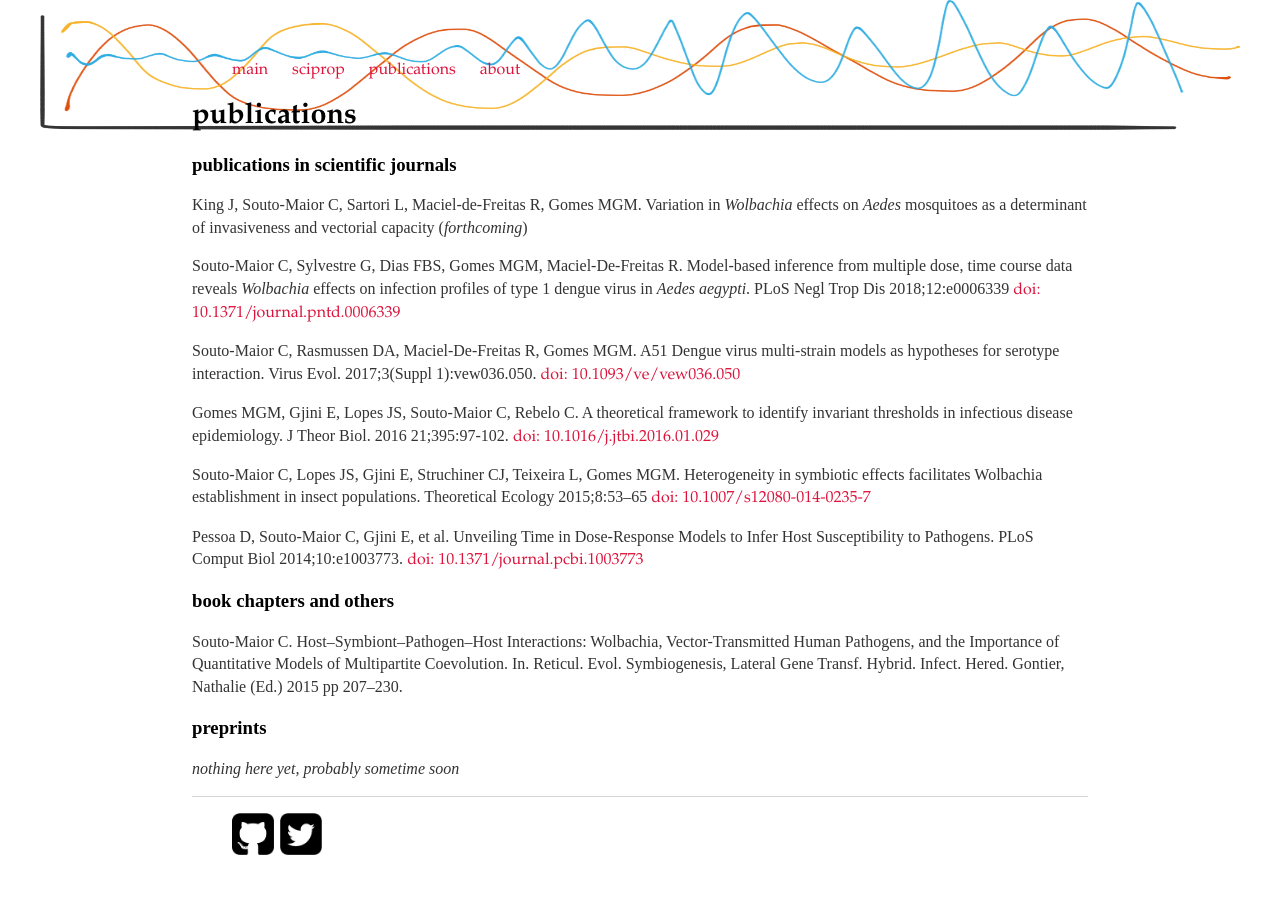
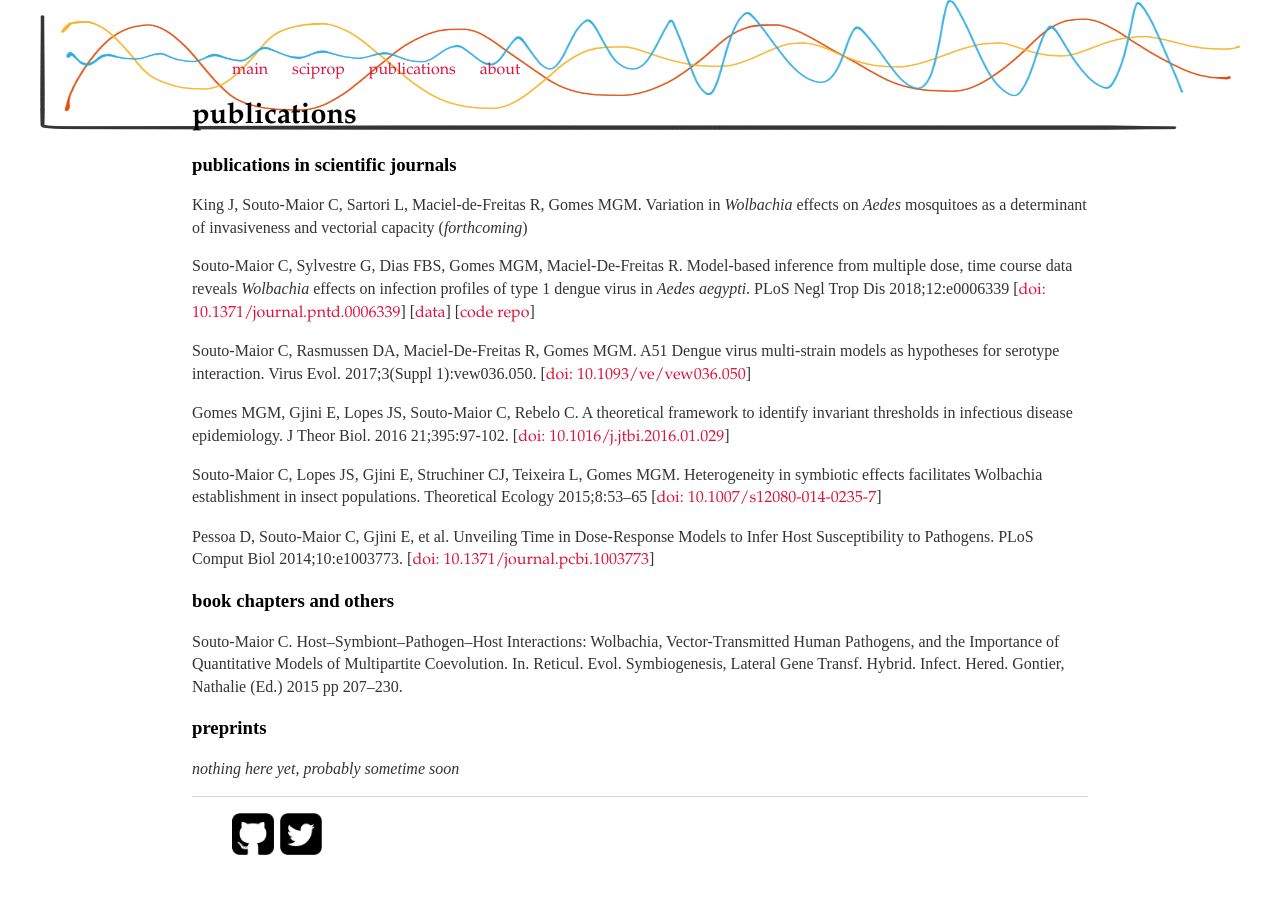
Before and after one commit to caesoma/caesoma.github.io, a Jekyll site: the page built from publications/index.md, in a window 1280 px wide. Built offline with Jekyll 4.4.1, drawn with Linux system fonts in a browser that asks for light colours.

Commit message:
update publication list

```diff
--- a/publications/index.md
+++ b/publications/index.md
@@ -13,25 +13,28 @@
 
 Souto-Maior C, Sylvestre G, Dias FBS, Gomes MGM, Maciel-De-Freitas R.
 Model-based inference from multiple dose, time course data reveals _Wolbachia_ effects on infection profiles of type 1 dengue virus in _Aedes aegypti_.
-PLoS Negl Trop Dis 2018;12:e0006339 [doi: 10.1371/journal.pntd.0006339](https://doi.org/10.1371/journal.pntd.0006339)
+PLoS Negl Trop Dis 2018;12:e0006339
+[[doi: 10.1371/journal.pntd.0006339](https://doi.org/10.1371/journal.pntd.0006339)]
+[[data](https://zenodo.org/record/1187178#.Wrudv5PwYTQ)]
+[[code repo](https://github.com/caesoma/model-based-inference-denv1-wmel-aegypti/)]
 
 Souto-Maior C, Rasmussen DA,  Maciel-De-Freitas R, Gomes MGM.
 A51 Dengue virus multi-strain models as hypotheses for serotype interaction.
-Virus Evol. 2017;3(Suppl 1):vew036.050. [doi: 10.1093/ve/vew036.050](https://doi.org/10.1093/ve/vew036.050)
+Virus Evol. 2017;3(Suppl 1):vew036.050. [[doi: 10.1093/ve/vew036.050](https://doi.org/10.1093/ve/vew036.050)]
 
 
 Gomes MGM, Gjini E, Lopes JS, Souto-Maior C, Rebelo C.
 A theoretical framework to identify invariant thresholds in infectious disease epidemiology.
-J Theor Biol. 2016 21;395:97-102. [doi: 10.1016/j.jtbi.2016.01.029](https://dx.doi.org/10.1016/j.jtbi.2016.01.029)
+J Theor Biol. 2016 21;395:97-102. [[doi: 10.1016/j.jtbi.2016.01.029](https://dx.doi.org/10.1016/j.jtbi.2016.01.029)]
 
 
 Souto-Maior C, Lopes JS, Gjini E, Struchiner CJ, Teixeira L, Gomes MGM.
 Heterogeneity in symbiotic effects facilitates Wolbachia establishment in insect populations.
-Theoretical Ecology 2015;8:53–65 [doi:  10.1007/s12080-014-0235-7](https://dx.doi.org/10.1007/s12080-014-0235-7)
+Theoretical Ecology 2015;8:53–65 [[doi:  10.1007/s12080-014-0235-7](https://dx.doi.org/10.1007/s12080-014-0235-7)]
 
 Pessoa D, Souto-Maior C, Gjini E, et al.
 Unveiling Time in Dose-Response Models to Infer Host Susceptibility to Pathogens.
-PLoS Comput Biol 2014;10:e1003773. [doi: 10.1371/journal.pcbi.1003773](https://dx.doi.org/10.1371/journal.pcbi.1003773)
+PLoS Comput Biol 2014;10:e1003773. [[doi: 10.1371/journal.pcbi.1003773](https://dx.doi.org/10.1371/journal.pcbi.1003773)]
 
 ### book chapters and others
 Souto-Maior C.
```
